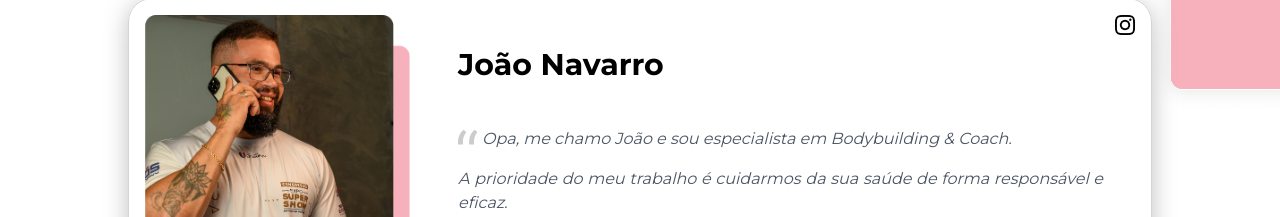
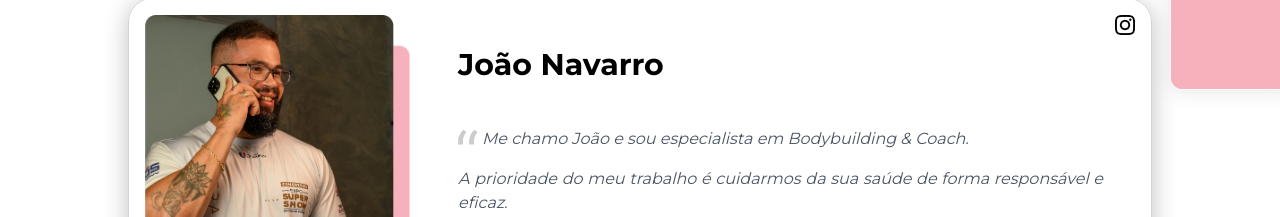
Before and after one commit to leafartech/facilitadorderesultados, a Next.js app: page / in a window 1280 px wide. Shown: the part 2860-3077 px from the top of the page. Built offline with nearby package versions, Linux system fonts and the light colour scheme.

Commit message:
espacamento

```diff
--- a/src/app/page.tsx
+++ b/src/app/page.tsx
@@ -158,8 +158,8 @@ export default function Home() {
         </Section>
         <Section id="treinador" parallax={false}>
           <Text main="Treinador" subtitle="Esportivo" bg={false} />
-          <IdentityCard isJoaoPhoto={true} href="https://instagram.com/joaonavarrotreinador?igshid=MzRlODBiNWFlZA==" name="João Navarro" firstWord="Opa, " citation={
-            ['me chamo João e sou especialista em Bodybuilding & Coach.',
+          <IdentityCard isJoaoPhoto={true} href="https://instagram.com/joaonavarrotreinador?igshid=MzRlODBiNWFlZA==" name="João Navarro" firstWord="Me " citation={
+            ['chamo João e sou especialista em Bodybuilding & Coach.',
               'A prioridade do meu trabalho é cuidarmos da sua saúde de forma responsável e eficaz.',
               'Como faço isso? Através de uma abordagem totalmente individualizada, desenvolvido com base nas suas caracteísticas únicas e necessidades do seu físico, contribuindo para uma qualidade de vida e uma sensção de bem-estar para sua vida!']
           } imagePath="joao-navarro" />
```
